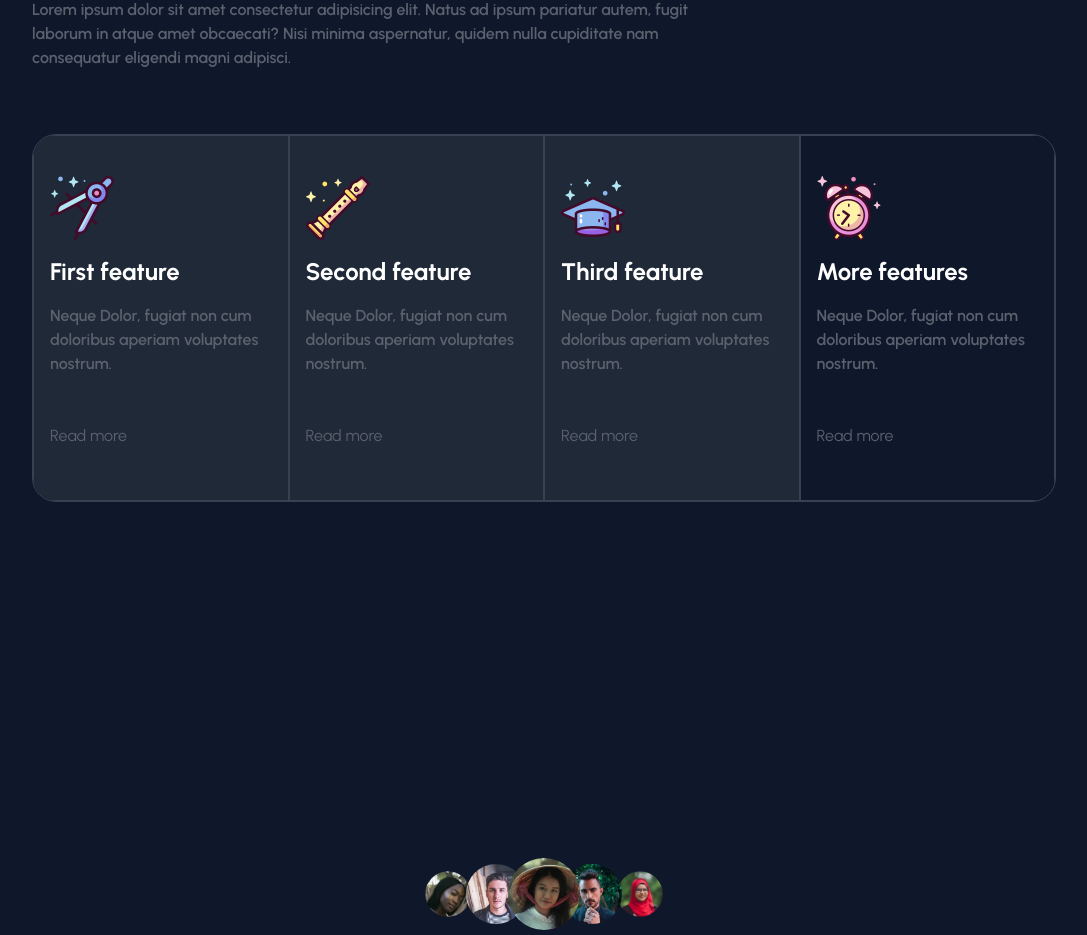
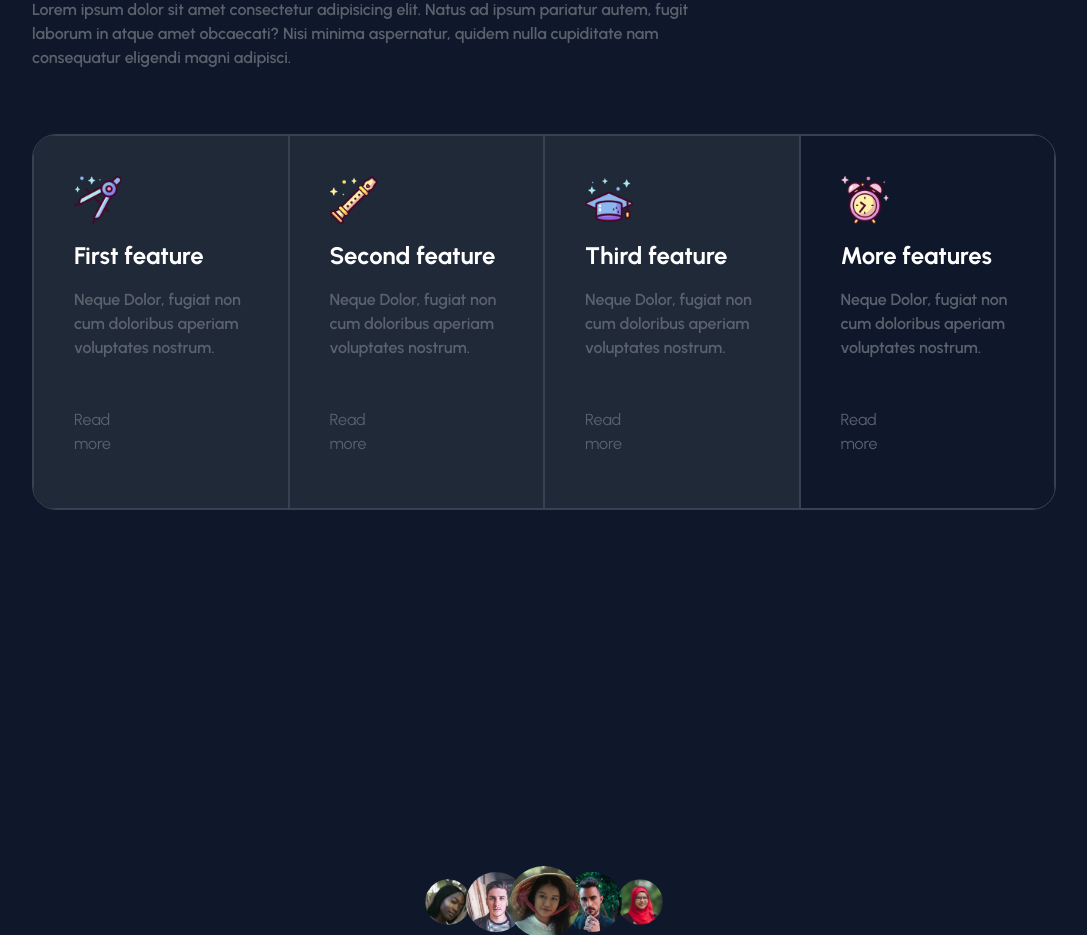
Before and after one commit to beginner-projects/babe, a React (Vite) app: page / in a window 1280 px wide. Shown: the part 1260-2195 px from the top of the page, without its empty margins (96-1183 px from the left). Built offline with nearby package versions, Linux system fonts and the light colour scheme.

Commit message:
Harshit added feature

```diff
--- a/src/components/Features.jsx
+++ b/src/components/Features.jsx
@@ -1,8 +1,9 @@
 import { featureData, technologyIntro } from "../Data/Data";
 import { BsStars } from "react-icons/bs";
+import { FaArrowRight } from "react-icons/fa6";
 const Features = () => {
   return (
-    <div className="w-[80%] m-auto my-32">
+    <div className="w-[80%] m-auto my-32" id="#Feature">
       <div className="intro my-16">
         <BsStars className="text-2xl text-accent my-9" />
         <h1 className="text-textH font-extrabold text-4xl  my-9 w-full md:w-[40rem]">
@@ -19,11 +20,11 @@ const Features = () => {
               key={key}
               className={
                 value.bg
-                  ? "group py-10 px-4 bg-gray-800 group-hover:shadow-2xl group-hover:shadow-gray-600/10 border-solid border-[1px] border-gray-700 hover:bg-gray-800"
-                  : "group py-10 px-4 bg-transparent group-hover:shadow-2xl group-hover:shadow-gray-600/10 border-solid border-[1px] border-gray-700 hover:bg-gray-800"
+                  ? "group py-10 px-10 bg-gray-800 group-hover:shadow-2xl group-hover:shadow-gray-600/10 border-solid border-[1px] border-gray-700 hover:bg-gray-800"
+                  : "group py-10 px-10 bg-transparent group-hover:shadow-2xl group-hover:shadow-gray-600/10 border-solid border-[1px] border-gray-700 hover:bg-gray-800"
               }
             >
-              <div className="img h-16 w-16 overflow-hidden">
+              <div className="img h-12 w-12 overflow-hidden">
                 <img
                   className="h-full w-full object-cover"
                   src={value.img}
@@ -40,10 +41,10 @@ const Features = () => {
               </div>
               <a
                 href=""
-                className="text-textP text-base mt-12 mb-3 flex group-hover:text-accent"
+                className="text-textP text-base mt-12 mb-3 flex align-middle gap-28  group-hover:text-accent"
               >
-                <button className="">{value.btn}</button>
-                <div className="icon"></div>
+                <div className="">{value.btn}</div>
+                <div className="icon mt-1 opacity-0 group-hover:opacity-100 group-hover:translate-x-8 transition-all duration-700"><FaArrowRight/></div>
               </a>
             </div>
           );
--- a/src/components/Midbox.jsx
+++ b/src/components/Midbox.jsx
@@ -4,7 +4,7 @@ import {MdLocationOn} from "react-icons/md"
 import {AiFillPieChart} from "react-icons/ai"
 const Midbox = () => {
   return (
-    <div className="flex flex-wrap-reverse justify-center items-center my-20">
+    <div className="flex flex-wrap-reverse justify-center items-center my-20" id="#Solution">
       <div className="text lg:basis-1/2 flex-shrink lg:pl-20 md:pl-5 ">
         <button className="text-PieI text-xl ml-5"><AiFillPieChart></AiFillPieChart></button>
         <p className="text-textH text-4xl p-5 font-bold">Nuxt development is carried out by  passionate developers</p>
```
